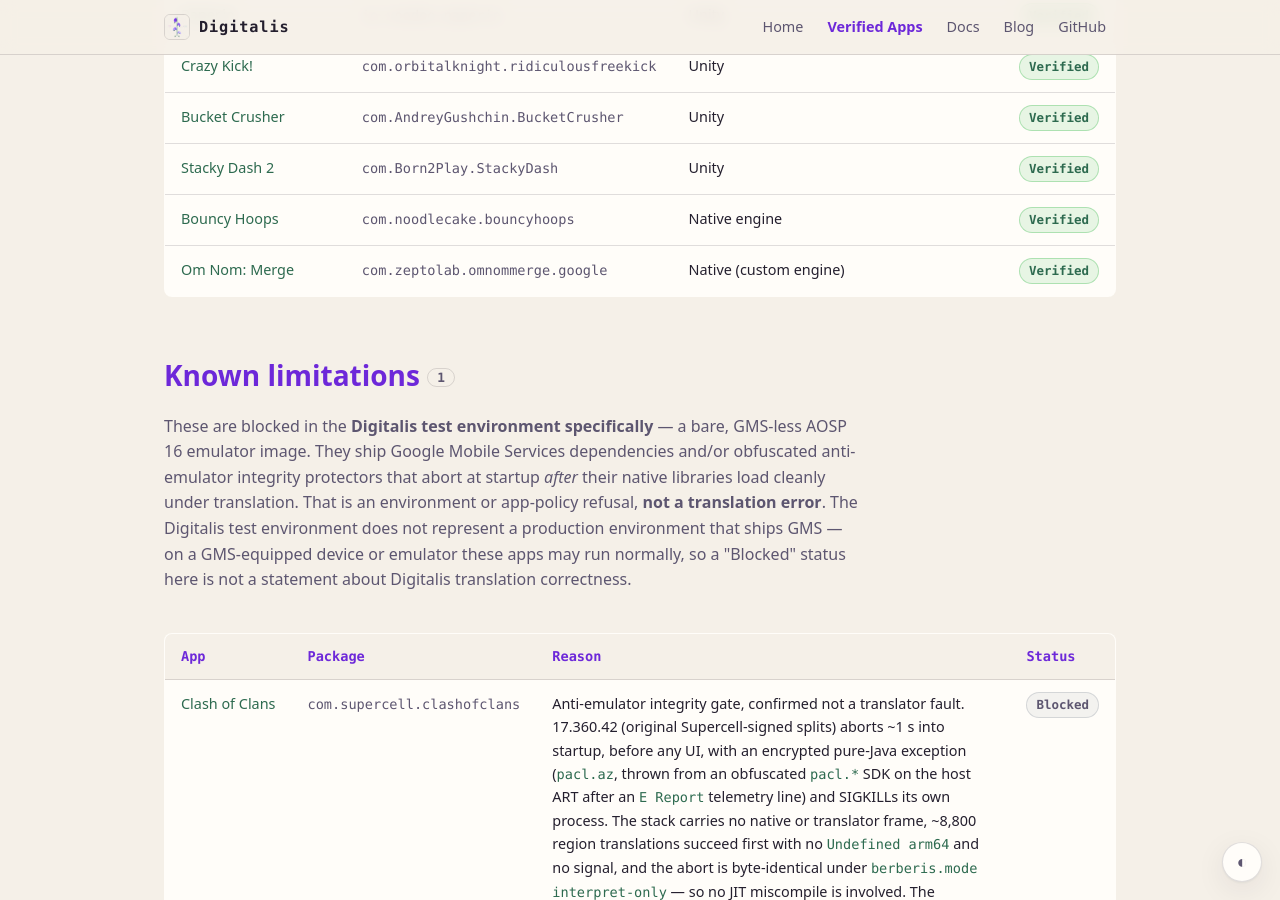
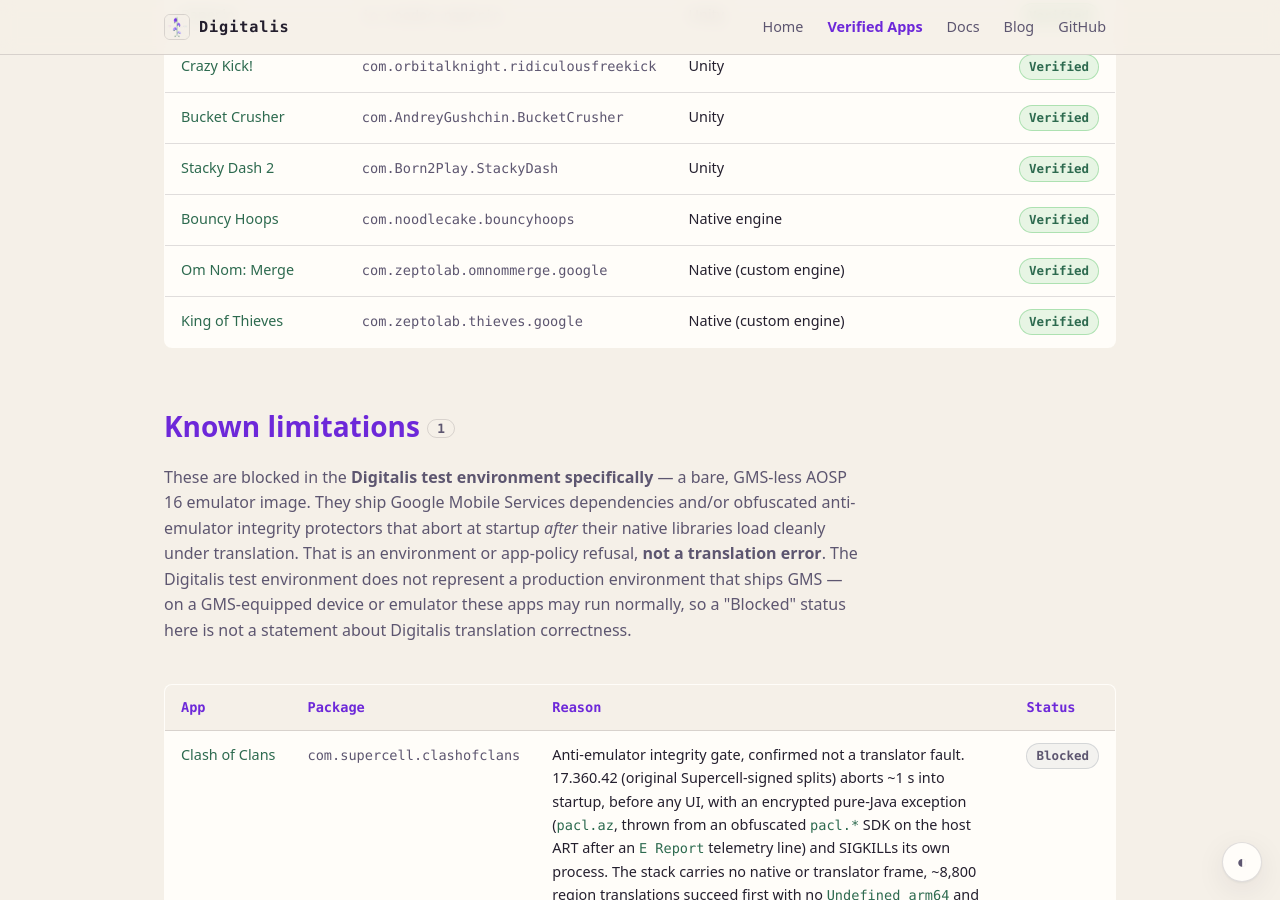
Before and after one commit to DigitalisX64/digitalisx64.github.io, a Jekyll site: the page built from apps.html, in a window 1280 px wide and 900 px high, scrolled down 3472 px. Built offline with Jekyll 4.4.1, drawn with Linux system fonts in a browser that asks for light colours.

Commit message:
apps.yml: add King of Thieves (verified game)

```diff
--- a/_data/apps.yml
+++ b/_data/apps.yml
@@ -190,6 +190,9 @@ verified:
   - name: 'Om Nom: Merge'
     package: com.zeptolab.omnommerge.google
     stack: 'Native (custom engine)'
+  - name: 'King of Thieves'
+    package: com.zeptolab.thieves.google
+    stack: 'Native (custom engine)'
 
 # No apps are currently in this state; the section drops out of the page while
 # this list is empty.
```
